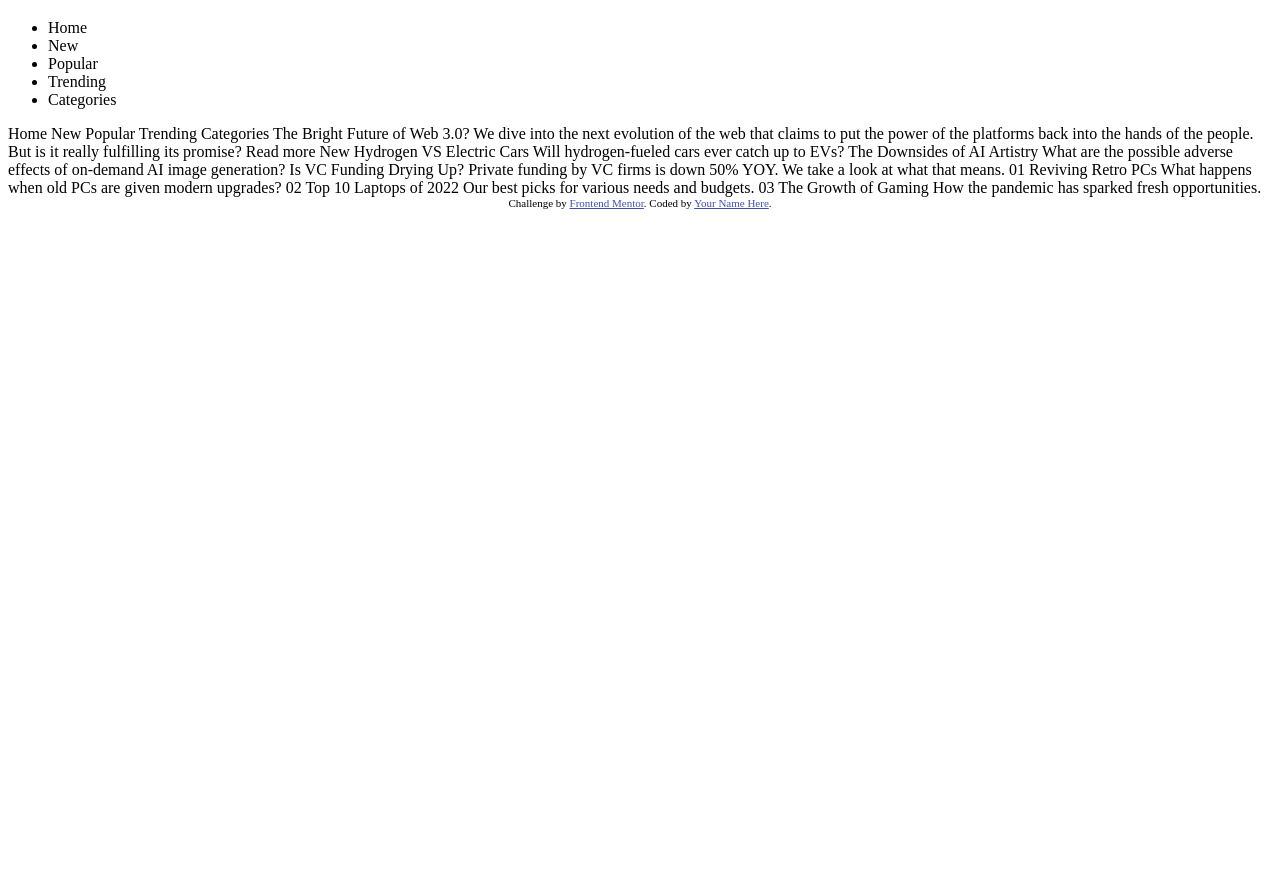
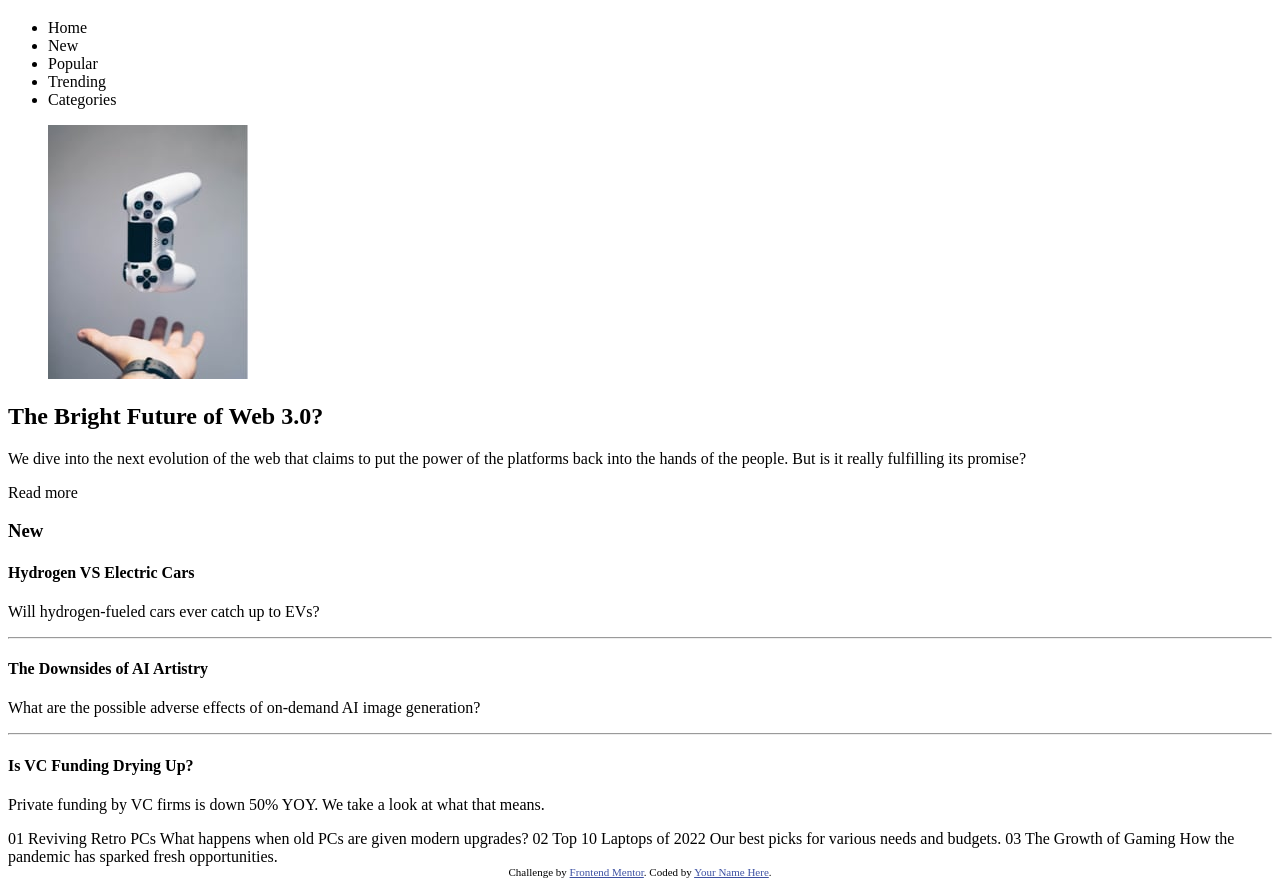
Before and after one commit to ElviaBth/news-homepage, a plain HTML site: page index.html in a window 1280 px wide. Shown: the part 61-947 px from the top of the page. Before the commit the page ends 800 px from the top, so only its background shows below. Drawn offline with Linux system fonts and the light colour scheme.

Commit message:
Add main structure

```diff
--- a/index.html
+++ b/index.html
@@ -27,29 +27,28 @@
       </ul>
     </nav>
   </header>
-  Home
-  New
-  Popular
-  Trending
-  Categories
-
-  The Bright Future of Web 3.0?
-
-  We dive into the next evolution of the web that claims to put the power of the platforms back into the hands of the people.
-  But is it really fulfilling its promise?
-
-  Read more
-
-  New
-
-  Hydrogen VS Electric Cars
-  Will hydrogen-fueled cars ever catch up to EVs?
-
-  The Downsides of AI Artistry
-  What are the possible adverse effects of on-demand AI image generation?
-
-  Is VC Funding Drying Up?
-  Private funding by VC firms is down 50% YOY. We take a look at what that means.
+  <main>
+    <section>
+      <figure>
+        <img src="./assets/images/image-gaming-growth.jpg" alt="image-gaming-growth">
+      </figure>
+      <h2>The Bright Future of Web 3.0?</h2>
+      <p> We dive into the next evolution of the web that claims to put the power of the platforms back into the hands of the people.
+        But is it really fulfilling its promise?</p>
+      <span>Read more</span>
+    </section>
+    <section>
+      <h3>New</h3>
+      <h4>Hydrogen VS Electric Cars</h4>
+      <p>Will hydrogen-fueled cars ever catch up to EVs?</p>
+      <hr>
+      <h4>The Downsides of AI Artistry</h4>
+      <p>What are the possible adverse effects of on-demand AI image generation?</p>
+      <hr>
+      <h4>Is VC Funding Drying Up?</h4>
+      <p>Private funding by VC firms is down 50% YOY. We take a look at what that means.</p>
+    </section>
+  </main>
 
   01
   Reviving Retro PCs
```
